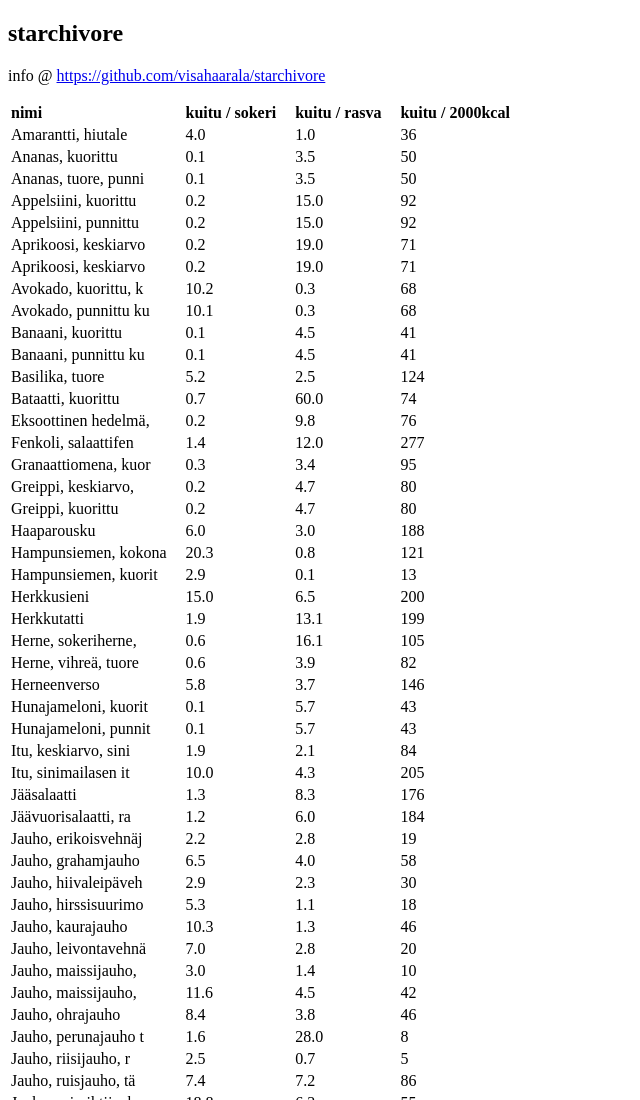
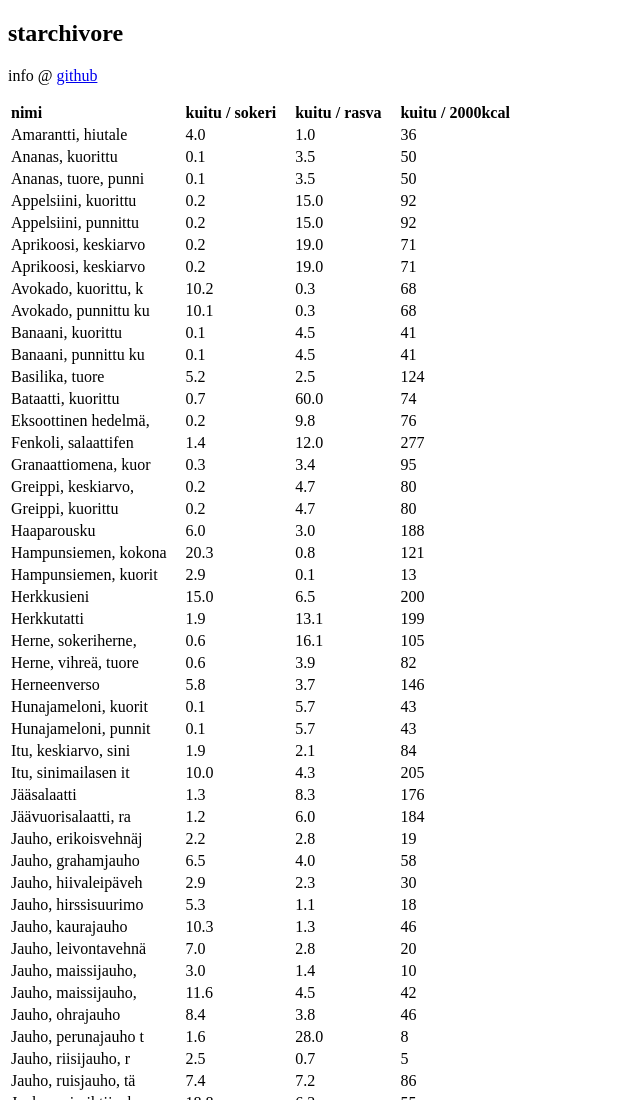
Before and after one commit to visahaarala/starchivore, a plain HTML site: page index.html in a window 1280 px wide. Shown: the top 1100 px of the page, without its empty margins (0-640 px from the left). Drawn offline with Linux system fonts and the light colour scheme.

Commit message:
github link

```diff
--- a/index.html
+++ b/index.html
@@ -18,7 +18,7 @@
   <body>
     <h2>starchivore</h2>
     <p>
-      info @ <a href="github">https://github.com/visahaarala/starchivore</a>
+      info @ <a href="https://github.com/visahaarala/starchivore">github</a>
     </p>
     <table>
       <thead>
```
